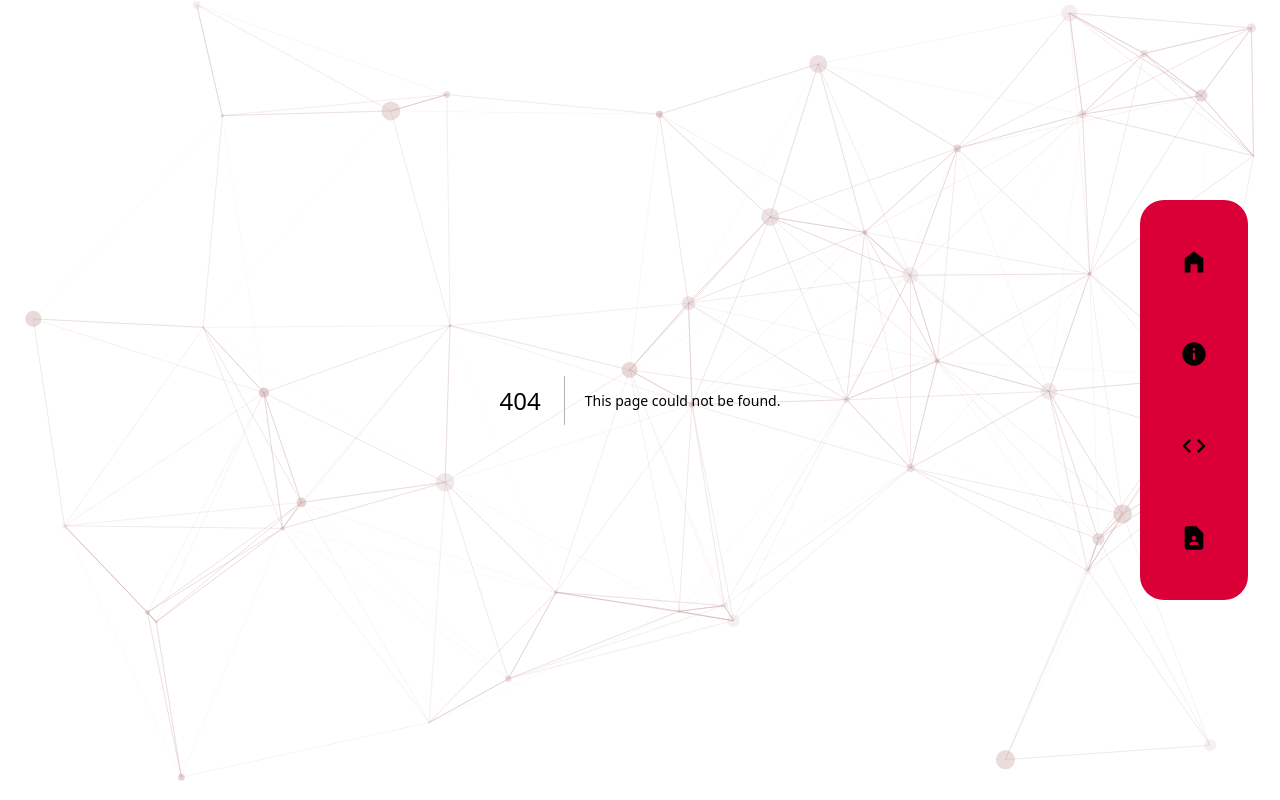
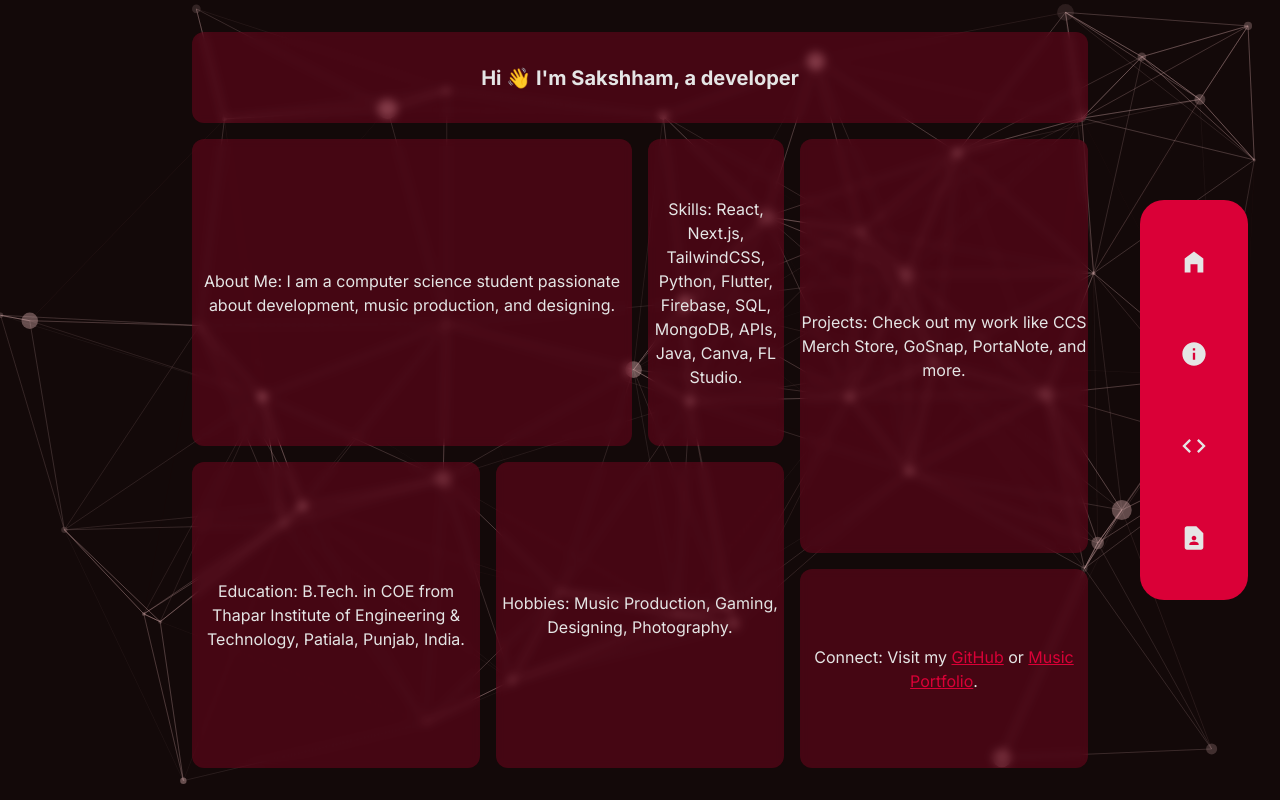
Before and after one commit to SakshhamTheCoder/SakshhamTheCoder.github.io, a Next.js app: page /grid in a window 1280 px wide. Before the commit this address had no page. Built offline with nearby package versions, Linux system fonts and the light colour scheme.

Commit message:
Grid work

```diff
--- /dev/null
+++ b/src/app/grid/page.js
@@ -0,0 +1,63 @@
+'use client';
+
+export default function Home() {
+    return (
+        <main className="flex flex-col min-h-screen px-8 py-24 sm:px-48 sm:py-8 box-border">
+            <div
+                className="
+          grid
+          grid-cols-2
+          gap-4
+          flex-grow
+          auto-rows-fr
+          sm:grid-cols-6
+          sm:auto-rows-fr
+        "
+            >
+                {/* title */}
+                <div className="bg-[#DA003740] backdrop-blur-sm rounded-xl col-span-2 sm:col-span-6 flex items-center justify-center text-xl font-bold">
+                    <h1 className="font-bold w-full text-center">
+                        Hi 👋 I'm Sakshham, a developer
+                    </h1>
+                </div>
+
+                {/* MOBILE LAYOUT (default) */}
+                <div className="bg-[#DA003740] backdrop-blur-sm rounded-xl col-span-2 row-span-2 sm:col-span-3 sm:row-span-3 flex items-center justify-center">
+                    <p className="text-center">
+                        About Me: I am a computer science student passionate about development, music production, and designing.
+                    </p>
+                </div>
+
+                <div className="bg-[#DA003740] backdrop-blur-sm rounded-xl col-span-1 row-span-3 sm:col-span-1 sm:row-span-3 flex items-center justify-center">
+                    <p className="text-center">
+                        Skills: React, Next.js, TailwindCSS, Python, Flutter, Firebase, SQL, MongoDB, APIs, Java, Canva, FL Studio.
+                    </p>
+                </div>
+
+                <div className="bg-[#DA003740] backdrop-blur-sm rounded-xl col-span-1 row-span-3 sm:col-span-2 sm:row-span-4 flex items-center justify-center">
+                    <p className="text-center">
+                        Projects: Check out my work like CCS Merch Store, GoSnap, PortaNote, and more.
+                    </p>
+                </div>
+
+                <div className="bg-[#DA003740] backdrop-blur-sm rounded-xl col-span-2 row-span-1 sm:col-span-2 sm:row-span-3 flex items-center justify-center">
+                    <p className="text-center">
+                        Education: B.Tech. in COE from Thapar Institute of Engineering & Technology, Patiala, Punjab, India.
+                    </p>
+                </div>
+
+                <div className="bg-[#DA003740] backdrop-blur-sm rounded-xl col-span-1 row-span-2 sm:col-span-2 sm:row-span-3 flex items-center justify-center">
+                    <p className="text-center">
+                        Hobbies: Music Production, Gaming, Designing, Photography.
+                    </p>
+                </div>
+
+                <div className="bg-[#DA003740] backdrop-blur-sm rounded-xl col-span-1 row-span-2 sm:col-span-2 sm:row-span-2 flex items-center justify-center">
+                    <p className="text-center">
+                        Connect: Visit my <a href="https://github.com/sakshhamthecoder" target="_blank" className="text-primary underline">GitHub</a> or <a href="https://music.sakshham.tech" target="_blank" className="text-primary underline">Music Portfolio</a>.
+                    </p>
+                </div>
+            </div>
+        </main>
+    );
+}
```
